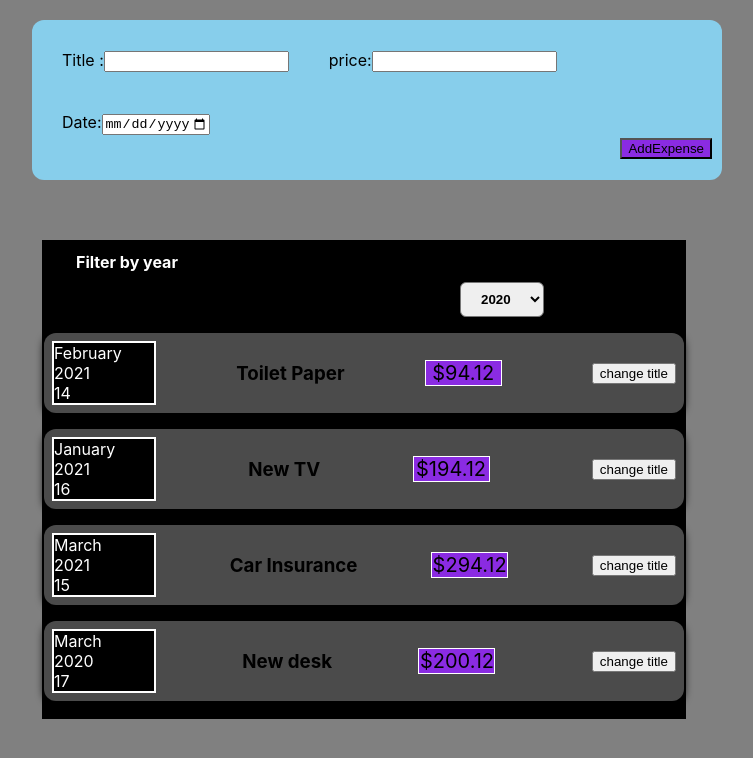
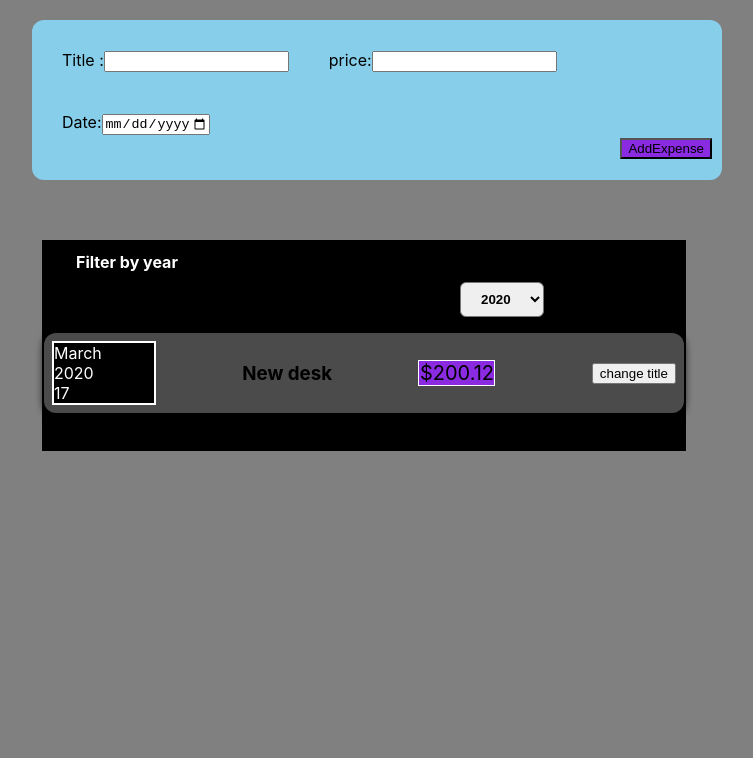
Before and after one commit to haripriya911/ExpenseManager, a React (Create React App) app: page / in a window 1280 px wide. Shown: the top 758 px of the page, without its empty margins (258-1011 px from the left). Built offline with nearby package versions, Linux system fonts and the light colour scheme.

Commit message:
filter by year

```diff
--- a/src/App.js
+++ b/src/App.js
@@ -29,6 +29,7 @@ const Dummy_Expense = [{
 ];
 const App = () => {
   const [expense, setExpenses] = useState(Dummy_Expense);
+
   const addExpenseHandler = (expense) => {
     console.log("expense", expense);
     setExpenses((prevExpenses) => {
--- a/src/components/Expenses.js
+++ b/src/components/Expenses.js
@@ -10,10 +10,17 @@ function Expenses(props){
     const filterChange=(selectedYear)=>{
 setfilterYear(selectedYear);
     }
+    const filterByYear= props.items.filter(expense=>{
+        return expense.date.getFullYear().toString()===filterYear;
+
+    });
+
+
     return(
         <div className="expense">
             <ExpenseFilter  selected={filterYear}onChangeFilter={filterChange}/>
-            {props.items.map((expense)=>{
+
+            {filterByYear.map((expense)=>{
                 console.log("title",expense.title);
                 console.log("price,",expense.price);
                 console.log("date",expense.date);
@@ -22,7 +29,7 @@ setfilterYear(selectedYear);
                 price={expense.price}
                 date={expense.date}
                 />
-})}
+            })};
 
 </div>
     );
```
